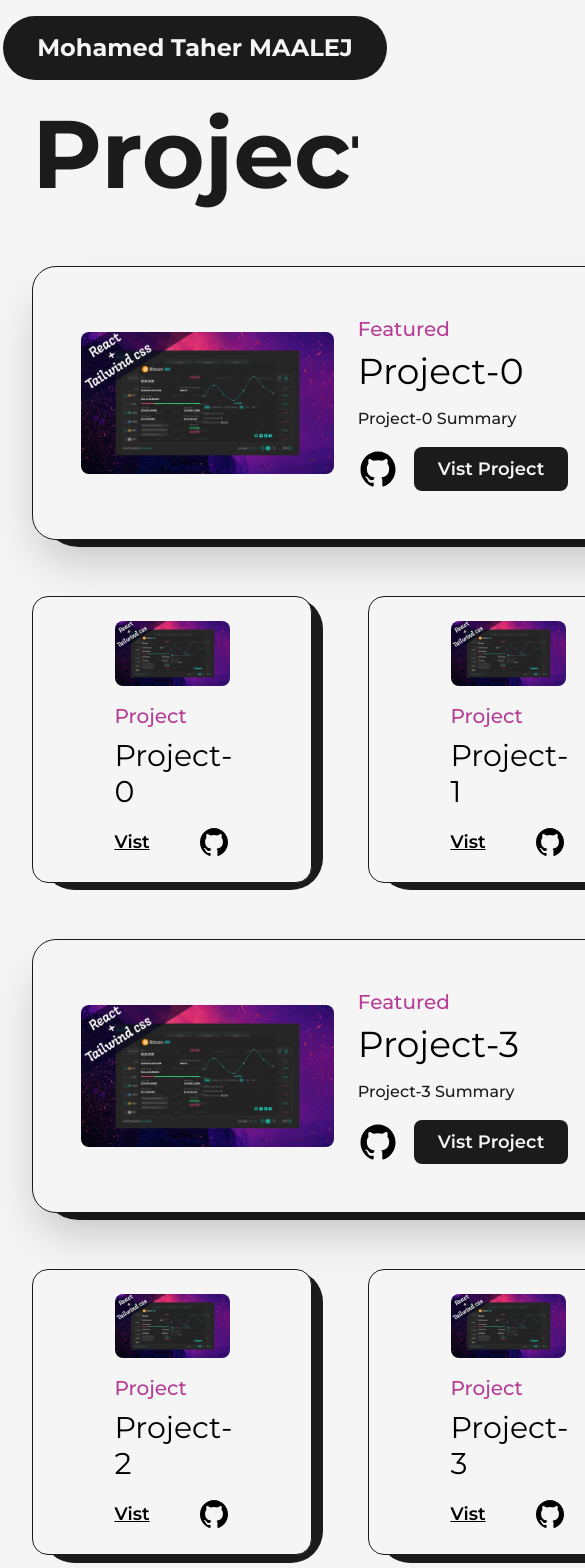
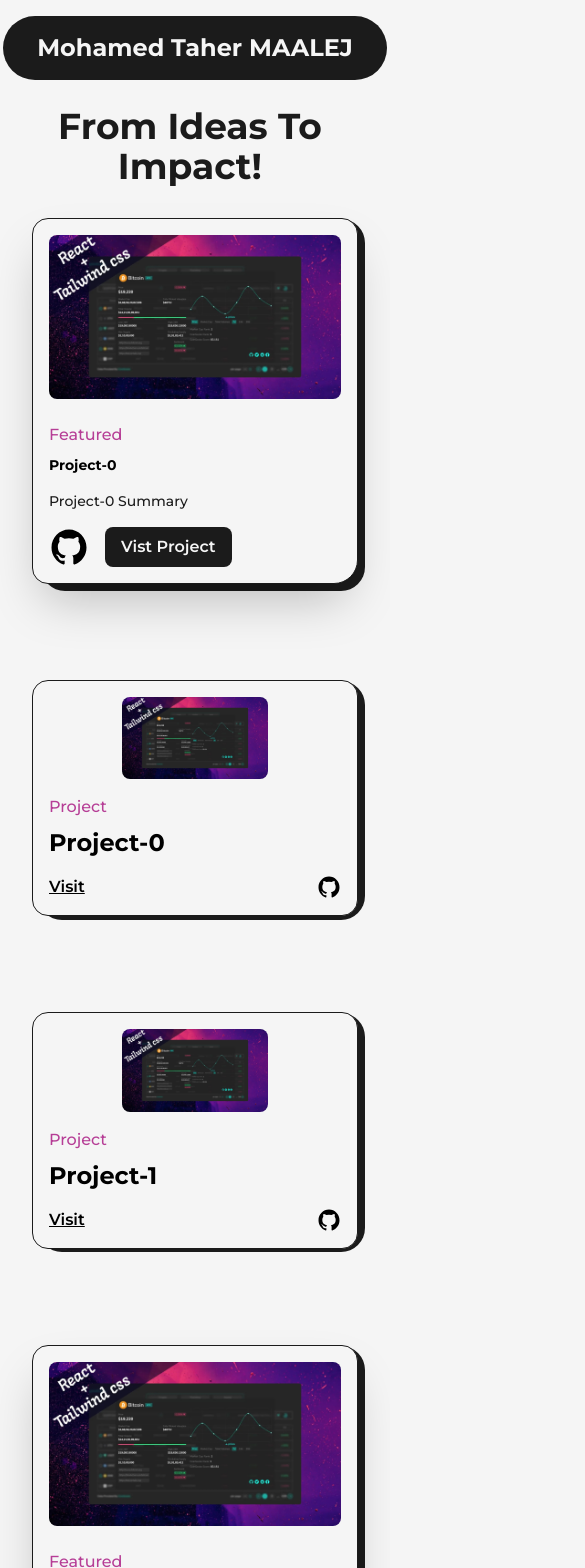
Before and after one commit to MohamedTaherMaalej/my-portfolio, a Next.js app: page /projects in a window 390 px wide. Shown: the top 1568 px of the page, 585 px wide, since content can reach past the window. Built offline with nearby package versions, Linux system fonts and the light colour scheme.

Commit message:
Enhance responsiveness

```diff
--- a/app/projects/page.jsx
+++ b/app/projects/page.jsx
@@ -9,30 +9,33 @@
 import Image from 'next/image'
 import Project1 from '@/public/images/projects/crypto-screener-cover-image.jpg'
 import { motion } from 'framer-motion'
+import TransitionEffect from '@/components/TransitionEffect'
 
 const FramerImage = motion(Image)
 
 const FeaturedProjects = ({type, title, summary, img, link, github}) => {
   return (
-    <article className='w-flex flex items-center justify-between relative rounded-br-2xl rounded-3xl border border-solid border-dark bg-light shadow-2xl p-12 dark:bg-dark dark:border-light'>
-      <div className='absolute top-0 -right-3 -z-10 w-[101%] h-[103%] rounded-[2.5rem] bg-dark rounder-br-3xl dark:bg-light' />
-      <Link href={link} target='_blank' className='w-full cursor-pointer overflow-hidden rounded-lg'>
+    <article className='w-full flex items-center justify-between relative rounded-br-2xl rounded-3xl border border-solid border-dark bg-light shadow-2xl p-12 dark:bg-dark dark:border-light lg:flex-col lg:p-8 xs:rounded-2xl xs:rounded-br-3xl xs:p-4'>
+      <div className='absolute top-0 -right-3 -z-10 w-[101%] h-[103%] rounded-[2.5rem] bg-dark rounder-br-3xl dark:bg-light xs:-right-2 sm:h-[102%] xs:w-full xs:rounded-[1.5rem]' />
+      <Link href={link} target='_blank' className='w-1/2 cursor-pointer overflow-hidden rounded-lg lg:w-full'>
         <FramerImage src={img} alt={title} width={800} height={400} className='w-full h-auto'
         whileHover={{ scale: 1.05 }}
         transition={{ duration: 0.2 }}
+        priority
+        sizes='(max-width: 768px) 100vw, (max-width: 1200px) 50vw, 50vw'
         />
       </Link>
-      <div className='w-full flex flex-col items-start justify-between pl-6'>
-        <span className='text-primary font-medium text-xl dark:text-primaryDark'>{type}</span>
+      <div className='w-1/2 flex flex-col items-start justify-between pl-6 lg:w-full lg:pl-0 lg:pt-6'>
+        <span className='text-primary font-medium text-xl dark:text-primaryDark xs:text-base'>{type}</span>
         <Link href={link} target='_blank' className='hover:underline underline-offset-2'>
-          <h2 className='my-2 w-full text-left text-4xl text-bold dark:text-light'>{title}</h2>
+          <h2 className='my-2 w-full text-left text-4xl font-bold dark:text-light sm:text-sm'>{title}</h2>
         </Link>
-        <p className='my-2 font-medium text-dark dark:text-light'>{summary}</p>
+        <p className='my-2 font-medium text-dark dark:text-light sm:text-sm'>{summary}</p>
         <div className='mt-2 flex items-center'>
           <Link href={github} target='_blank' className='w-10'>
             <GithubIcon />
           </Link>
-          <Link href={link} target='_blank' className='ml-4 rounded-lg bg-dark text-light p-2 px-6 text-lg font-semibold dark:bg-light dark:text-dark'>
+          <Link href={link} target='_blank' className='ml-4 rounded-lg bg-dark text-light p-2 px-6 text-lg font-semibold dark:bg-light dark:text-dark sm:px-4 sm:text-base'>
             Vist Project
           </Link>
         </div>
@@ -43,24 +46,24 @@
 
 const Project = ({title, type, img, link, github}) => {
   return (
-    <article className='w-full flex flex-col items-center justify-center rounded-2xl border border-solid border-dark bg-light p-6 relative dark:bg-dark dark:border-light'>
-      <div className='absolute top-0 -right-3 -z-10 w-[101%] h-[103%] rounded-[2rem] bg-dark rounder-br-3xl dark:bg-light' />
+    <article className='w-full flex flex-col items-center justify-center rounded-2xl border border-solid border-dark bg-light p-6 relative dark:bg-dark dark:border-light xs:p-4'>
+      <div className='absolute top-0 -right-3 -z-10 w-[101%] h-[103%] rounded-[2rem] bg-dark rounder-br-3xl dark:bg-light md:-right-2 md:w-[101%] xs:h-[102%] xs:rounded-[1.5rem]' />
       <Link href={link} target='_blank' className='w-1/2 cursor-pointer overflow-hidden rounded-lg'>
         <FramerImage src={img} alt={title} width={800} height={400} className='w-full h-auto'
         whileHover={{ scale: 1.05 }}
         transition={{ duration: 0.2 }}
         />
       </Link>
-      <div className='w-1/2 flex flex-col items-start justify-between mt-4'>
-        <span className='text-primary dark:text-primaryDark font-medium text-xl'>{type}</span>
+      <div className='w-full flex flex-col items-start justify-between mt-4'>
+        <span className='text-primary dark:text-primaryDark font-medium text-xl lg:text-lg md:text-base'>{type}</span>
         <Link href={link} target='_blank' className='hover:underline underline-offset-2'>
-          <h2 className='my-2 w-full text-left text-3xl text-bold'>{title}</h2>
+          <h2 className='my-2 w-full text-left text-3xl font-bold lg:text-2xl'>{title}</h2>
         </Link>
-        <div className='mt-2 w-full flex items-center justify-between'>
-          <Link href={link} target='_blank' className='text-lg font-semibold underline'>
-            Vist
+        <div className='w-full mt-2 flex items-center justify-between'>
+          <Link href={link} target='_blank' className='text-lg font-semibold underline md:text-base'>
+            Visit
           </Link>
-          <Link href={github} target='_blank' className='w-8'>
+          <Link href={github} target='_blank' className='w-8 md:w-6'>
             <GithubIcon />
           </Link>
         </div>
@@ -77,10 +80,11 @@
         <title>Mohamed Taher MAALEJ | Projects Page</title>
         <meta name="description" content="Mohamed Taher MAALEJ's Projects Page" />
     </Head>
+    <TransitionEffect />
     <main className='w-full mb-16 flex flex-col items-center justify-center dark:text-light'>
       <Layout className='pt-16'>
-        <AnimatedText text="Projects" className='mb-16'/>
-        <div className='grid grid-cols-12 gap-14'>
+        <AnimatedText text="From Ideas to Impact!" className='mb-16 lg:!text-7xl sm:mb-8 sm:!text-6xl xs:!text-4xl'/>
+        <div className='grid grid-cols-12 gap-24 gap-y-32 xl:gap-x-16 lg:gap-x-8 md:gap-y-24 sm:gap-x-0'>
           <div className='col-span-12'>
             <FeaturedProjects
               type='Featured'
@@ -91,7 +95,7 @@
               github=''
             />
           </div>
-          <div className='col-span-6'>
+          <div className='col-span-6 sm:col-span-12'>
             <Project
               type='Project'
               title='Project-0'
@@ -101,7 +105,7 @@
               github=''
             />
           </div>
-          <div className='col-span-6'>
+          <div className='col-span-6 sm:col-span-12'>
             <Project
               type='Project'
               title='Project-1'
@@ -121,7 +125,7 @@
               github=''
             />
           </div>
-          <div className='col-span-6'>
+          <div className='col-span-6 sm:col-span-12'>
             <Project
               type='Project'
               title='Project-2'
@@ -131,7 +135,7 @@
               github=''
             />
           </div>
-          <div className='col-span-6'>
+          <div className='col-span-6 sm:col-span-12'>
             <Project
               type='Project'
               title='Project-3'
```
